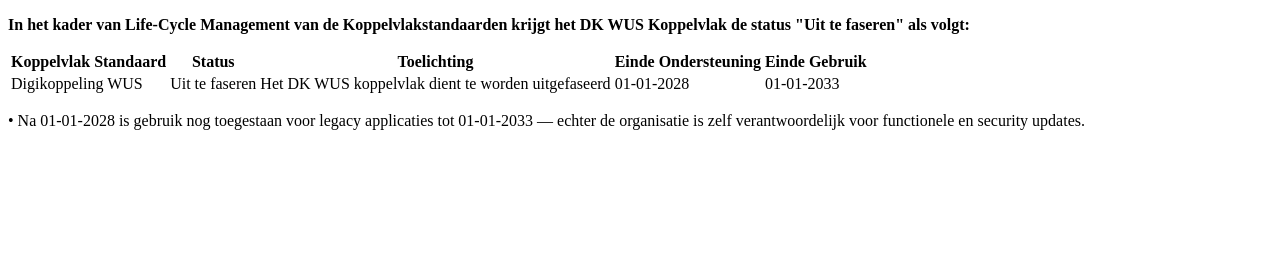
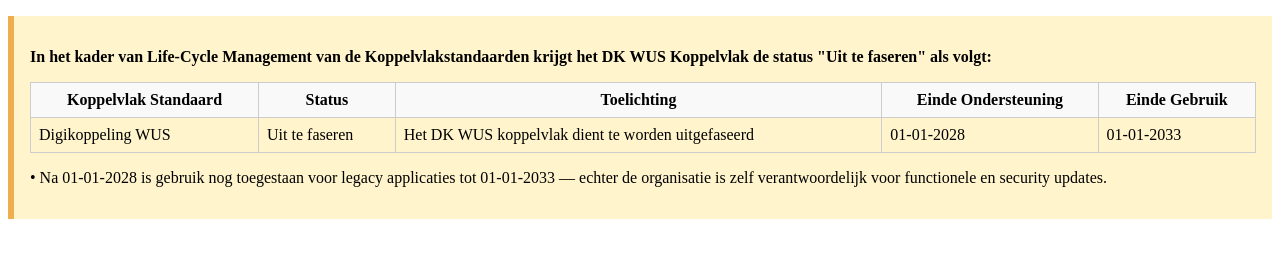
Before and after one commit to Logius-standaarden/Digikoppeling-Koppelvlakstandaard-WUS, a plain HTML site: page index.html in a window 1280 px wide. Drawn offline with Linux system fonts and the light colour scheme; a script that the page names is missing.

Commit message:
Update index.html

```diff
--- a/index.html
+++ b/index.html
@@ -21,29 +21,29 @@
   <section data-include="01_abstract.html" id="abstract">
   </section>
   <section id="sotd">
-   <div class="note">
+   <div style="background-color: #fff4cc; border-left: 6px solid #f0ad4e; padding: 1em; margin-top: 1em;">
     <p><strong>In het kader van Life-Cycle Management van de Koppelvlakstandaarden krijgt het DK WUS Koppelvlak de status "Uit te faseren" als volgt:</strong></p>
-    <table>
+    <table style="width: 100%; border-collapse: collapse; margin-top: 1em;">
       <thead>
-        <tr>
-          <th>Koppelvlak Standaard</th>
-          <th>Status</th>
-          <th>Toelichting</th>
-          <th>Einde Ondersteuning</th>
-          <th>Einde Gebruik</th>
+        <tr style="background-color: #f9f9f9;">
+          <th style="border: 1px solid #ccc; padding: 8px;">Koppelvlak Standaard</th>
+          <th style="border: 1px solid #ccc; padding: 8px;">Status</th>
+          <th style="border: 1px solid #ccc; padding: 8px;">Toelichting</th>
+          <th style="border: 1px solid #ccc; padding: 8px;">Einde Ondersteuning</th>
+          <th style="border: 1px solid #ccc; padding: 8px;">Einde Gebruik</th>
         </tr>
       </thead>
       <tbody>
         <tr>
-          <td>Digikoppeling WUS</td>
-          <td>Uit te faseren</td>
-          <td>Het DK WUS koppelvlak dient te worden uitgefaseerd</td>
-          <td>01-01-2028</td>
-          <td>01-01-2033</td>
+          <td style="border: 1px solid #ccc; padding: 8px;">Digikoppeling WUS</td>
+          <td style="border: 1px solid #ccc; padding: 8px;">Uit te faseren</td>
+          <td style="border: 1px solid #ccc; padding: 8px;">Het DK WUS koppelvlak dient te worden uitgefaseerd</td>
+          <td style="border: 1px solid #ccc; padding: 8px;">01-01-2028</td>
+          <td style="border: 1px solid #ccc; padding: 8px;">01-01-2033</td>
         </tr>
       </tbody>
     </table>
-    <p>• Na 01-01-2028 is gebruik nog toegestaan voor legacy applicaties tot 01-01-2033 — echter de organisatie is zelf verantwoordelijk voor functionele en security updates.</p>
+    <p style="margin-top: 1em;">• Na 01-01-2028 is gebruik nog toegestaan voor legacy applicaties tot 01-01-2033 — echter de organisatie is zelf verantwoordelijk voor functionele en security updates.</p>
   </div>
   </section>
   <section class="introductory" data-include="02_documentbeheer.md" data-include-format="markdown">
```
